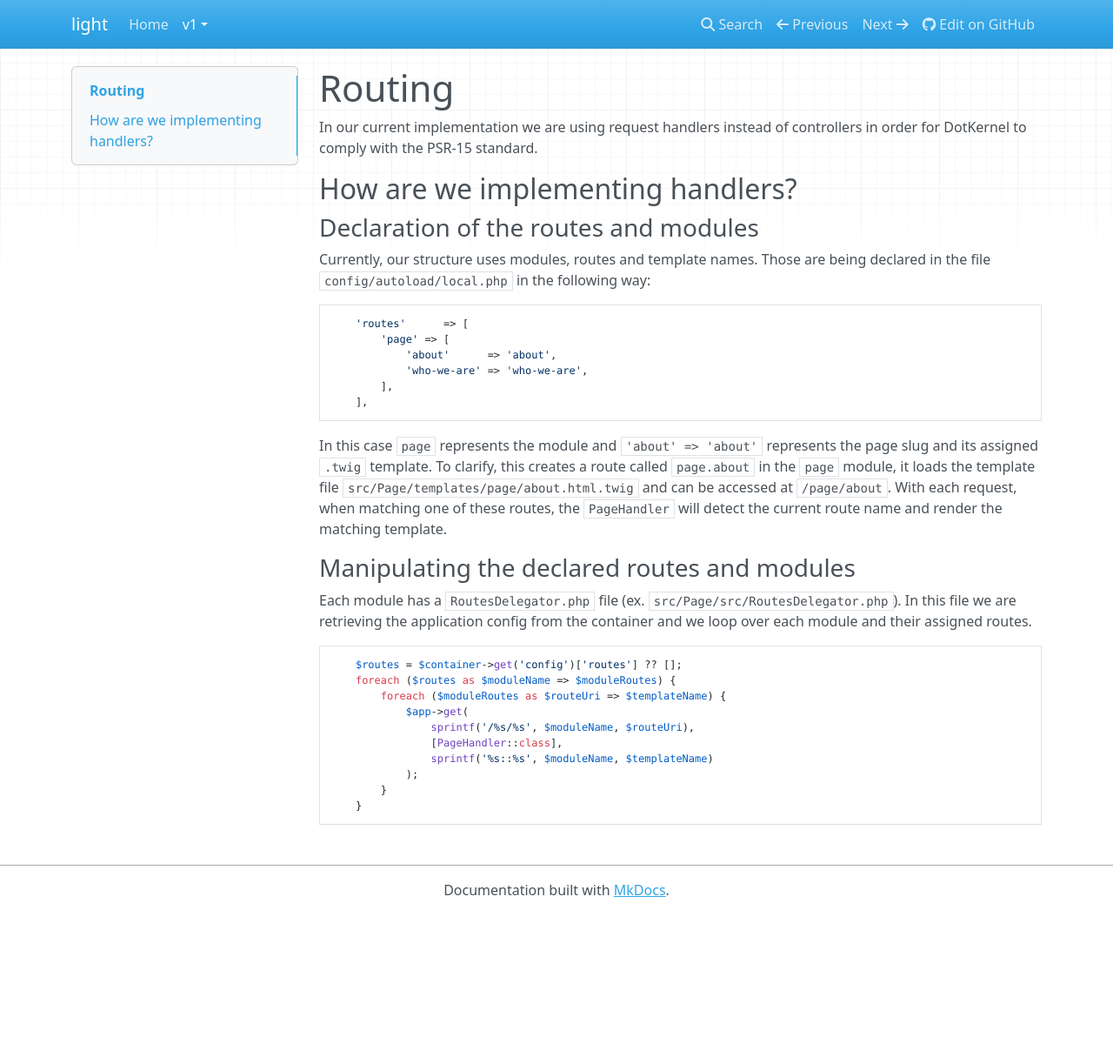
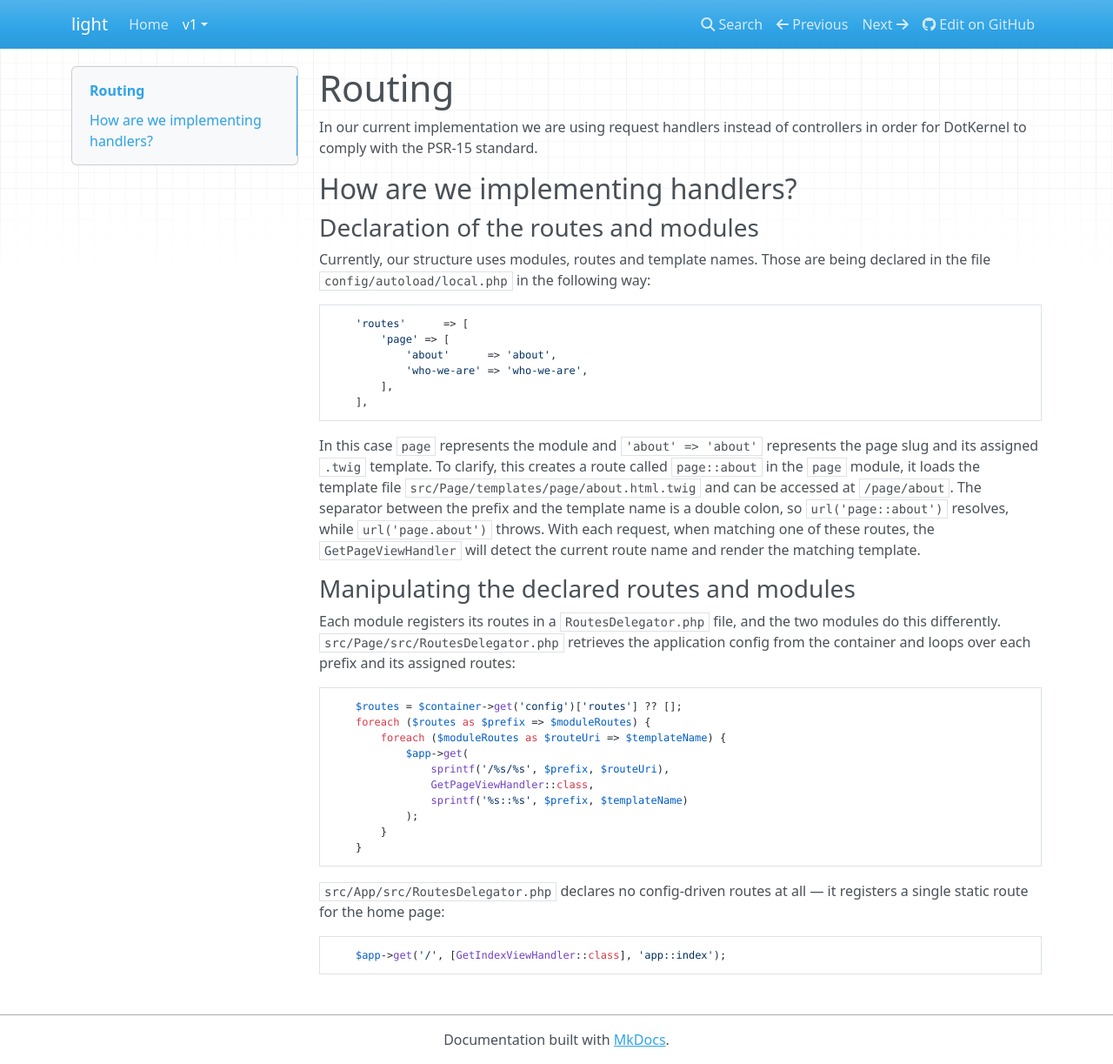
Before and after one commit to dotkernel/light-documentation, an MkDocs documentation site: the page built from docs/book/v1/how-tos/routing.md, in a window 1280 px wide and 1223 px high. Shown: the whole window at 87% size. Built offline with MkDocs 1.6.1, drawn with Linux system fonts in a browser that asks for light colours; nearby versions of some CDN libraries.

Commit message:
Correct handler class name and route name separator in routing page
Signed-off-by: arhimede <julian@dotkernel.com>

````diff
--- a/docs/book/v1/how-tos/routing.md
+++ b/docs/book/v1/how-tos/routing.md
@@ -19,23 +19,30 @@ Those are being declared in the file `config/autoload/local.php` in the followin
 ```
 
 In this case `page` represents the module and `'about' => 'about'` represents the page slug and its assigned `.twig` template.
-To clarify, this creates a route called `page.about` in the `page` module, it loads the template file `src/Page/templates/page/about.html.twig` and can be accessed at `/page/about`.
-With each request, when matching one of these routes, the `PageHandler` will detect the current route name and render the matching template.
+To clarify, this creates a route called `page::about` in the `page` module, it loads the template file `src/Page/templates/page/about.html.twig` and can be accessed at `/page/about`.
+The separator between the prefix and the template name is a double colon, so `url('page::about')` resolves, while `url('page.about')` throws.
+With each request, when matching one of these routes, the `GetPageViewHandler` will detect the current route name and render the matching template.
 
 ### Manipulating the declared routes and modules
 
-Each module has a `RoutesDelegator.php` file (ex. `src/Page/src/RoutesDelegator.php`).
-In this file we are retrieving the application config from the container and we loop over each module and their assigned routes.
+Each module registers its routes in a `RoutesDelegator.php` file, and the two modules do this differently.
+`src/Page/src/RoutesDelegator.php` retrieves the application config from the container and loops over each prefix and its assigned routes:
 
 ```php
     $routes = $container->get('config')['routes'] ?? [];
-    foreach ($routes as $moduleName => $moduleRoutes) {
+    foreach ($routes as $prefix => $moduleRoutes) {
         foreach ($moduleRoutes as $routeUri => $templateName) {
             $app->get(
-                sprintf('/%s/%s', $moduleName, $routeUri),
-                [PageHandler::class],
-                sprintf('%s::%s', $moduleName, $templateName)
+                sprintf('/%s/%s', $prefix, $routeUri),
+                GetPageViewHandler::class,
+                sprintf('%s::%s', $prefix, $templateName)
             );
         }
     }
 ```
+
+`src/App/src/RoutesDelegator.php` declares no config-driven routes at all — it registers a single static route for the home page:
+
+```php
+    $app->get('/', [GetIndexViewHandler::class], 'app::index');
+```
````
